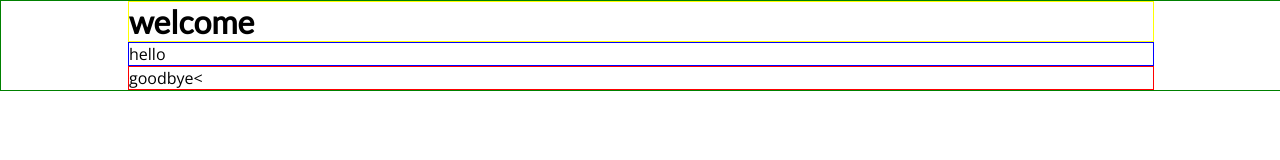
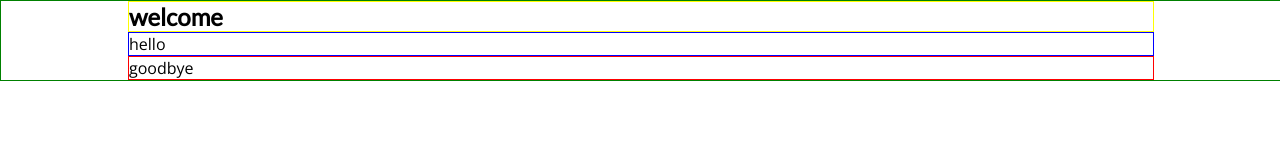
Before and after one commit to Whaitiri/HTML-jQ-SASS-Template, a plain HTML site: page index.html in a window 1280 px wide. Drawn offline with nearby package versions, Linux system fonts and the light colour scheme.

Commit message:
removed some superfluous stuff

```diff
--- a/index.html
+++ b/index.html
@@ -3,29 +3,31 @@
 <head>
 	<meta name="viewport" content="width=400, 768, 1024, initial-scale=1">
 
-	<title>Untitled</title>
+	<title>TEMPLATE</title>
 
-	<link href="https://fonts.googleapis.com/css?family=Lato|Open+Sans" rel="stylesheet">
+	<link href="https://fonts.googleapis.com/css?family=Lato&#124Open+Sans" rel="stylesheet">
 	<link rel="stylesheet" type="text/css" href="css/style.css">
 
 </head>
 <body>
 
 <div id="masterContainer">
-	<div id="headerContainer">
-		<h1>welcome</h1>
-	</div>
+	<header id="headerContainer">
+		<nav>
+			<h1>welcome</h1>
+		</nav>
+	</header>
 
 	<div id="pageContainer">
 		<p>hello</p>
 	</div>
 
-	<div id="footerContainer">
-		<p>goodbye<
-	</div>
+	<footer id="footerContainer">
+		<p>goodbye</p>
+	</footer>
 </div>
 
-<script src="https://ajax.googleapis.com/ajax/libs/jquery/3.2.0/jquery.min.js"></script>
+<script src="https://ajax.googleapis.com/ajax/libs/jquery/1.12.1/jquery.min.js"></script>
 
 <script type="text/javascript" src="js/script.js"></script>
 
--- a/sass/style.scss
+++ b/sass/style.scss
@@ -17,36 +17,19 @@ p {
 }
 
 #masterContainer {
-	width: 100%;
-	height: 100%;
-	@include greenBorder;
-}
+	width: device-width;
+	height: 100bh;
 
-$section-list: header page footer;
-
-@each $section in $section-list {
-	##{$section}Container {
-		width: $pageMobileWidth;
-		margin: 0 auto;
-
-		@include mediaTablet {
-			width: $pageTabletWidth;
-		}
-
-		@include mediaDesktop {
-			width: $pageFullWidth;
-		}
-	}
 }
 
 #headerContainer {
-	@include yellowBorder;
+
 }
 
 #pageContainer {
-	@include blueBorder;
+
 }
 
 #footerContainer {
-	@include redBorder;
+
 }
```
